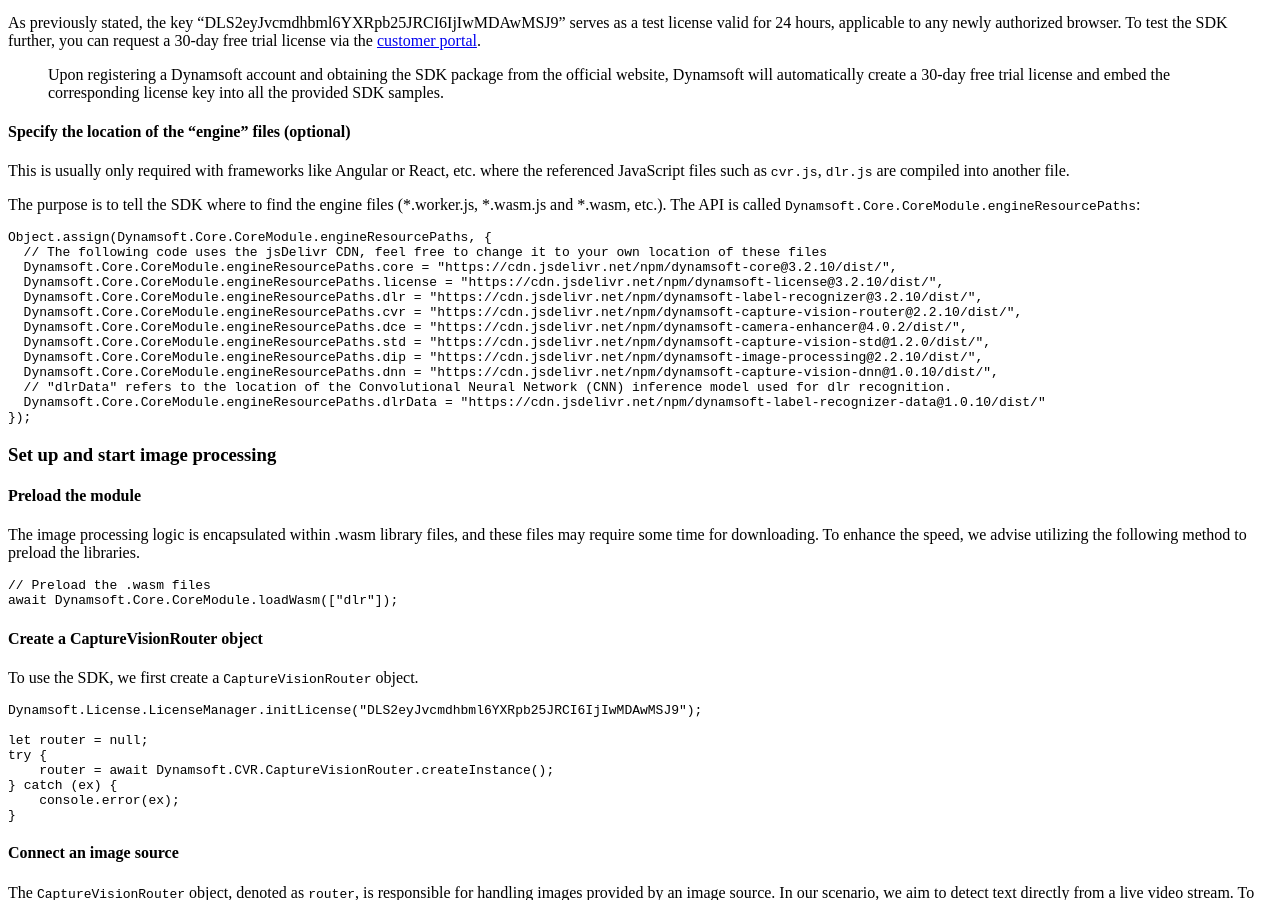
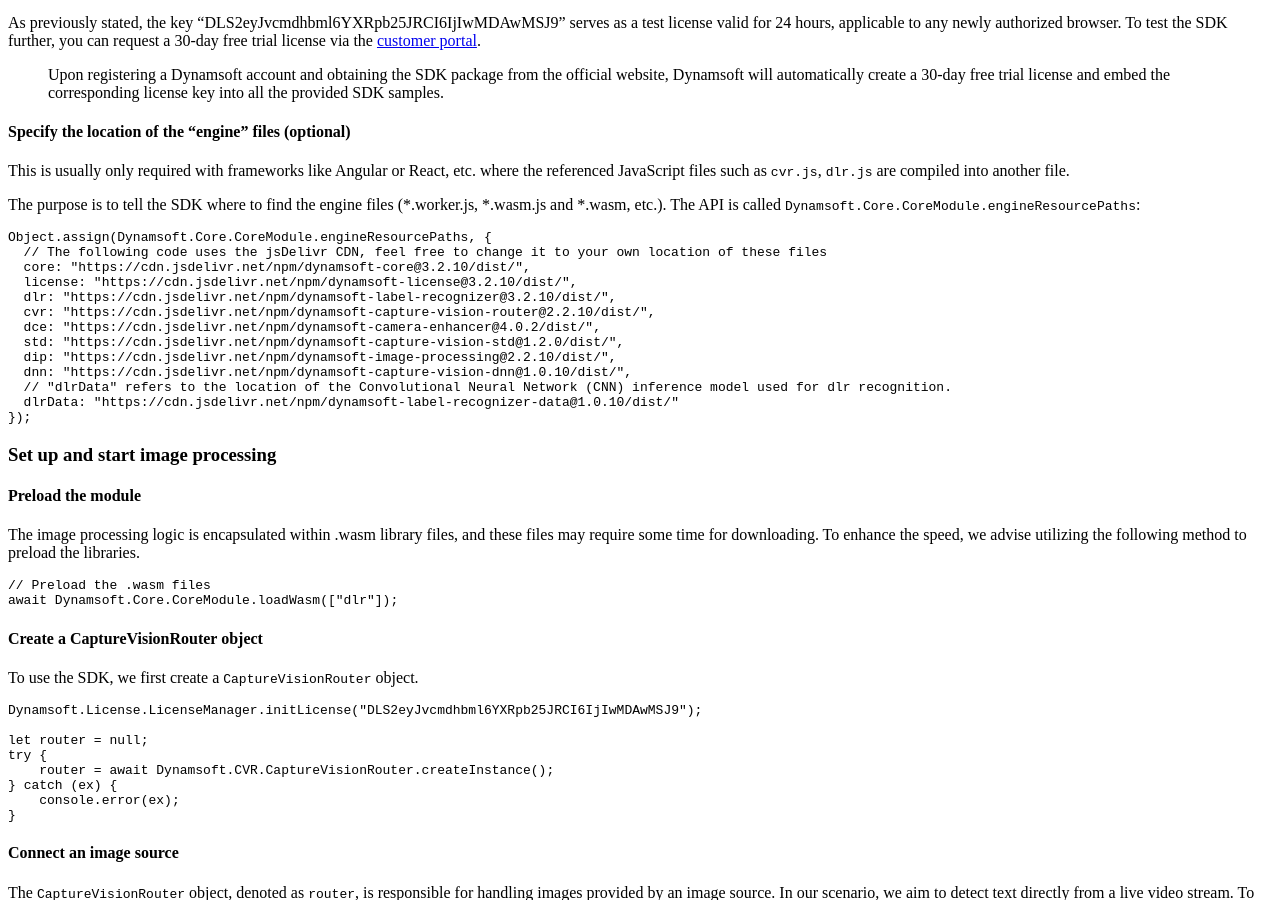
Before and after one commit to dynamsoft-docs/label-recognition-docs-js, a Jekyll site: the page built from programming/javascript/user-guide/index.md, in a window 1280 px wide and 900 px high, scrolled down 5771 px. Built offline with Jekyll 4.4.1, drawn with Linux system fonts in a browser that asks for light colours.

Commit message:
update to internal commit 436cfeb6

````diff
--- a/programming/javascript/user-guide/index.md
+++ b/programming/javascript/user-guide/index.md
@@ -344,16 +344,16 @@ The purpose is to tell the SDK where to find the engine files (\*.worker.js, \*.
 ```javascript
 Object.assign(Dynamsoft.Core.CoreModule.engineResourcePaths, {
   // The following code uses the jsDelivr CDN, feel free to change it to your own location of these files
-  Dynamsoft.Core.CoreModule.engineResourcePaths.core = "https://cdn.jsdelivr.net/npm/dynamsoft-core@3.2.10/dist/",
-  Dynamsoft.Core.CoreModule.engineResourcePaths.license = "https://cdn.jsdelivr.net/npm/dynamsoft-license@3.2.10/dist/",
-  Dynamsoft.Core.CoreModule.engineResourcePaths.dlr = "https://cdn.jsdelivr.net/npm/dynamsoft-label-recognizer@3.2.10/dist/",
-  Dynamsoft.Core.CoreModule.engineResourcePaths.cvr = "https://cdn.jsdelivr.net/npm/dynamsoft-capture-vision-router@2.2.10/dist/",
-  Dynamsoft.Core.CoreModule.engineResourcePaths.dce = "https://cdn.jsdelivr.net/npm/dynamsoft-camera-enhancer@4.0.2/dist/",
-  Dynamsoft.Core.CoreModule.engineResourcePaths.std = "https://cdn.jsdelivr.net/npm/dynamsoft-capture-vision-std@1.2.0/dist/",
-  Dynamsoft.Core.CoreModule.engineResourcePaths.dip = "https://cdn.jsdelivr.net/npm/dynamsoft-image-processing@2.2.10/dist/",
-  Dynamsoft.Core.CoreModule.engineResourcePaths.dnn = "https://cdn.jsdelivr.net/npm/dynamsoft-capture-vision-dnn@1.0.10/dist/",
+  core: "https://cdn.jsdelivr.net/npm/dynamsoft-core@3.2.10/dist/",
+  license: "https://cdn.jsdelivr.net/npm/dynamsoft-license@3.2.10/dist/",
+  dlr: "https://cdn.jsdelivr.net/npm/dynamsoft-label-recognizer@3.2.10/dist/",
+  cvr: "https://cdn.jsdelivr.net/npm/dynamsoft-capture-vision-router@2.2.10/dist/",
+  dce: "https://cdn.jsdelivr.net/npm/dynamsoft-camera-enhancer@4.0.2/dist/",
+  std: "https://cdn.jsdelivr.net/npm/dynamsoft-capture-vision-std@1.2.0/dist/",
+  dip: "https://cdn.jsdelivr.net/npm/dynamsoft-image-processing@2.2.10/dist/",
+  dnn: "https://cdn.jsdelivr.net/npm/dynamsoft-capture-vision-dnn@1.0.10/dist/",
   // "dlrData" refers to the location of the Convolutional Neural Network (CNN) inference model used for dlr recognition.
-  Dynamsoft.Core.CoreModule.engineResourcePaths.dlrData = "https://cdn.jsdelivr.net/npm/dynamsoft-label-recognizer-data@1.0.10/dist/"
+  dlrData: "https://cdn.jsdelivr.net/npm/dynamsoft-label-recognizer-data@1.0.10/dist/"
 });
 ```
 
````
